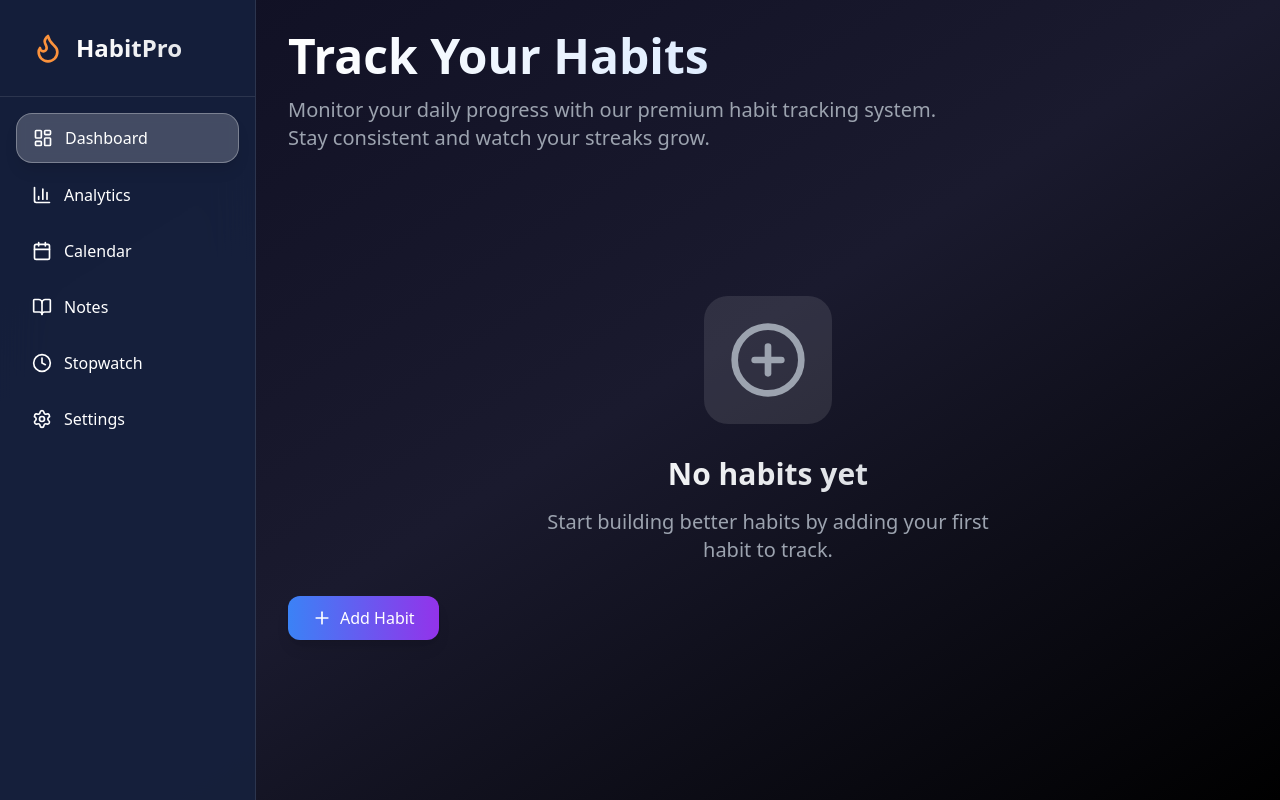
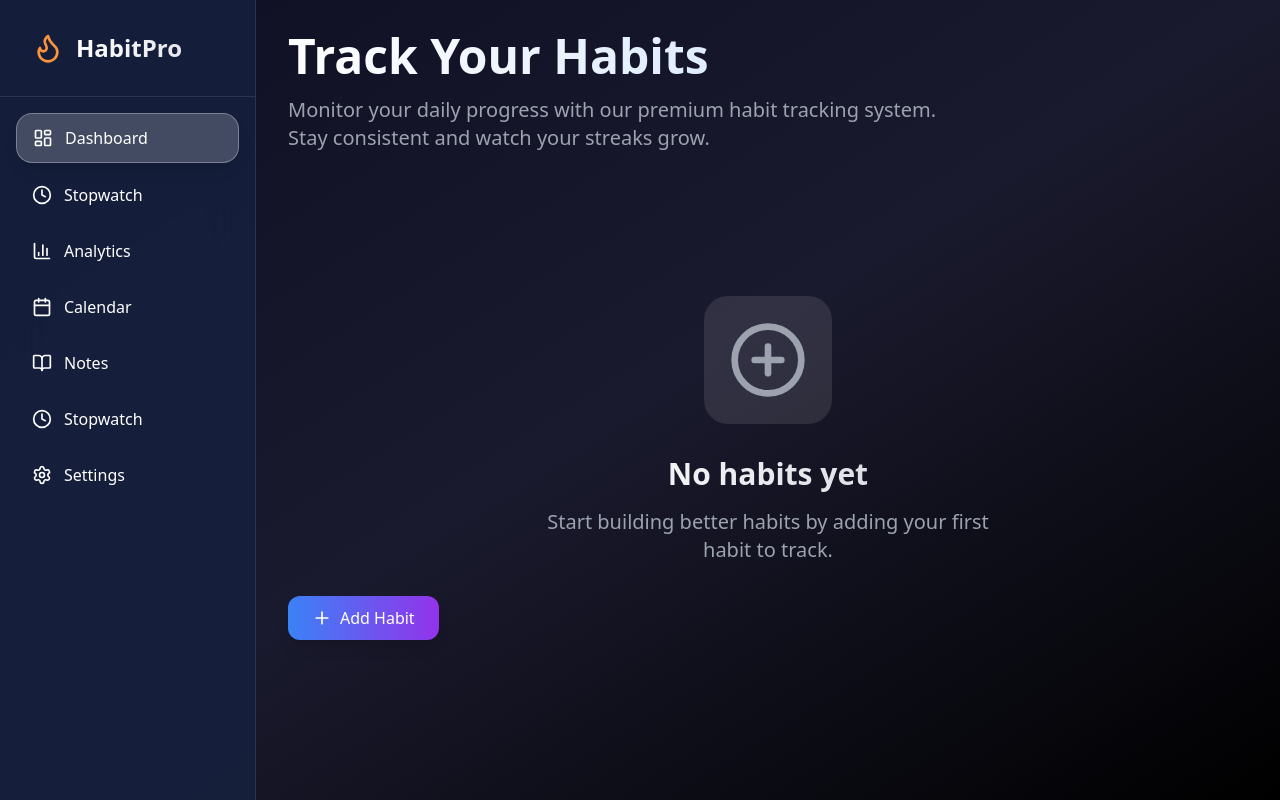
Before and after one commit to parulsharma1318/habit-tracker, a React (Vite) app: page / in a window 1280 px wide. Built offline with nearby package versions, Linux system fonts and the light colour scheme.

Commit message:
Changed Stopwatch location in Sidebar

```diff
--- a/src/components/Sidebar.jsx
+++ b/src/components/Sidebar.jsx
@@ -11,6 +11,7 @@ import {
 const Sidebar = ({ activePage, setActivePage, openSidebar, setOpenSidebar }) => {
   const menuItems = [
     { id: 'dashboard', label: 'Dashboard', icon: LayoutDashboard },
+    { id: 'stopwatch', label: 'Stopwatch', icon: Clock },
     { id: 'analytics', label: 'Analytics', icon: BarChart3 },
     { id: 'calendar', label: 'Calendar', icon: Calendar },
     { id: 'notes', label: 'Notes', icon: BookOpen },
```
